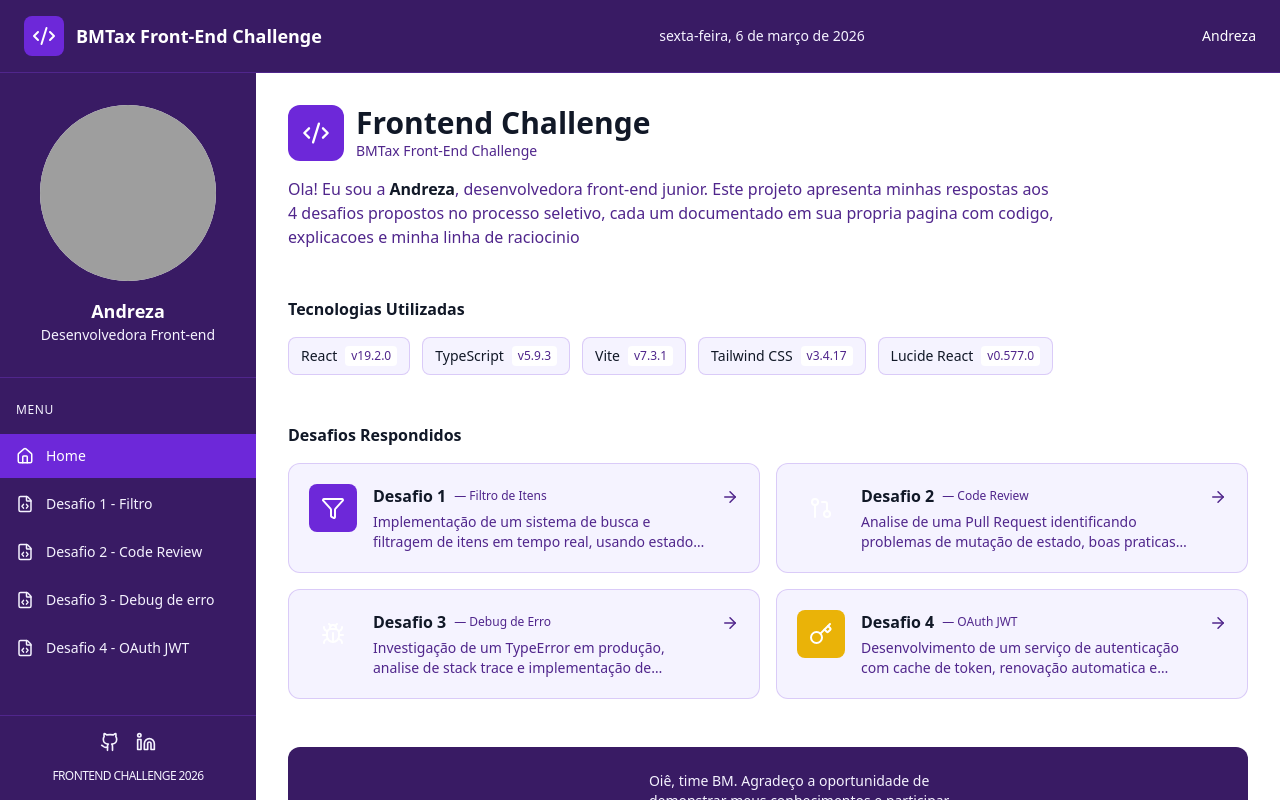
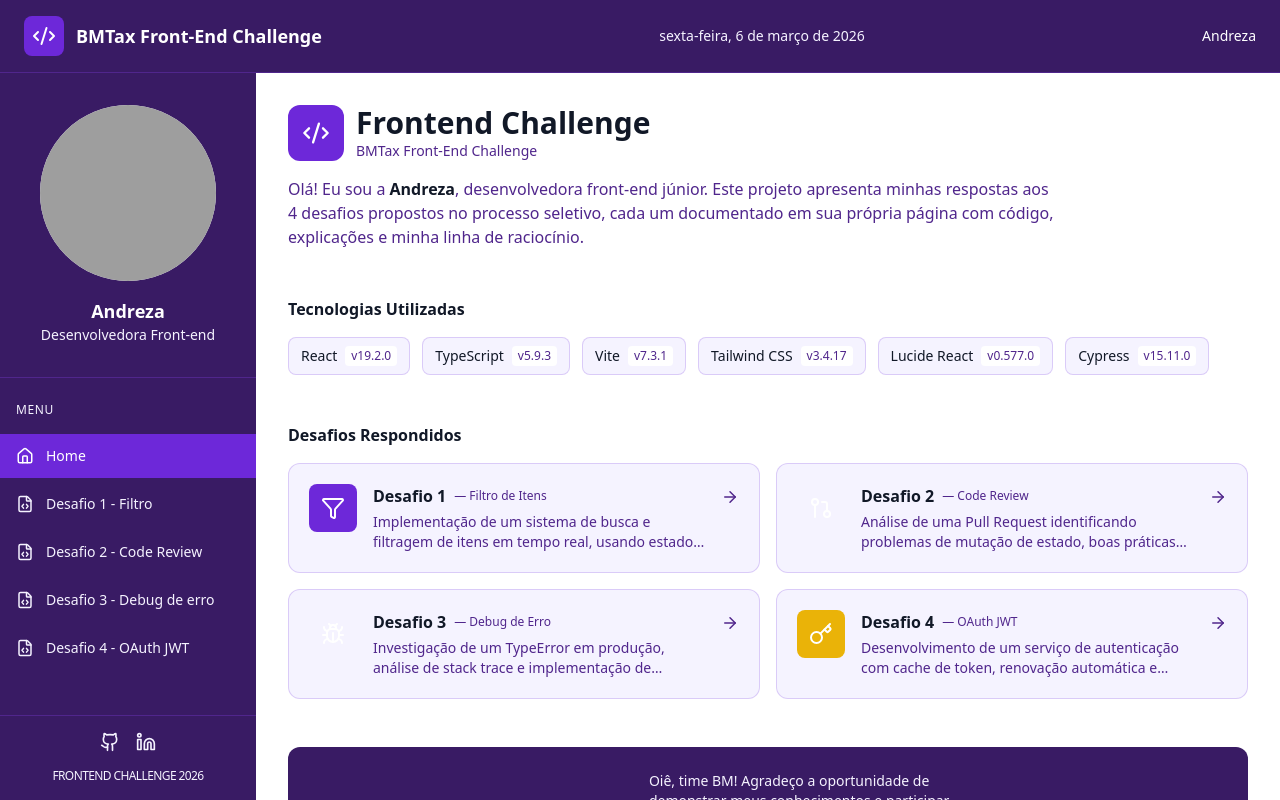
Before and after one commit to andrezadesousa/bmtax-frontend-challenge, a React (Vite) app: page / in a window 1280 px wide. Built offline with nearby package versions, Linux system fonts and the light colour scheme; grey boxes are pictures that could not be loaded.

Commit message:
feat(Home.tsx): create home page with project overview and challenge cards

```diff
--- a/src/pages/Home.tsx
+++ b/src/pages/Home.tsx
@@ -19,6 +19,7 @@ const technologies = [
   { name: "Vite", version: "7.3.1" },
   { name: "Tailwind CSS", version: "3.4.17" },
   { name: "Lucide React", version: "0.577.0" },
+  { name: "Cypress", version: "15.11.0" },
 ];
 
 const challenges = [
@@ -36,7 +37,7 @@ const challenges = [
     title: "Desafio 2",
     subtitle: "Code Review",
     description:
-      "Analise de uma Pull Request identificando problemas de mutação de estado, boas praticas do React e refatoração para Hooks.",
+      "Análise de uma Pull Request identificando problemas de mutação de estado, boas práticas do React e refatoração para Hooks.",
     icon: GitPullRequest,
     color: "bg-diff-add-border",
   },
@@ -45,7 +46,7 @@ const challenges = [
     title: "Desafio 3",
     subtitle: "Debug de Erro",
     description:
-      "Investigação de um TypeError em produção, analise de stack trace e implementação de soluções com optional chaining.",
+      "Investigação de um TypeError em produção, análise de stack trace e implementação de soluções com optional chaining.",
     icon: Bug,
     color: "bg-diff-remove-border",
   },
@@ -54,7 +55,7 @@ const challenges = [
     title: "Desafio 4",
     subtitle: "OAuth JWT",
     description:
-      "Desenvolvimento de um serviço de autenticação com cache de token, renovação automatica e requisições paralelas.",
+      "Desenvolvimento de um serviço de autenticação com cache de token, renovação automática e requisições paralelas.",
     icon: Key,
     color: "bg-yellow-500",
   },
@@ -80,11 +81,11 @@ export function Home({ onNavigate }: HomeProps) {
         </div>
 
         <p className="text-sm md:text-base text-primary-medium max-w-3xl leading-relaxed">
-          Ola! Eu sou a <strong className="text-text-dark">Andreza</strong>,
-          desenvolvedora front-end junior. Este projeto apresenta minhas
+          Olá! Eu sou a <strong className="text-text-dark">Andreza</strong>,
+          desenvolvedora front-end júnior. Este projeto apresenta minhas
           respostas aos 4 desafios propostos no processo seletivo, cada um
-          documentado em sua propria pagina com codigo, explicacoes e minha
-          linha de raciocinio
+          documentado em sua própria página com código, explicações e minha
+          linha de raciocínio.
         </p>
       </header>
 
@@ -170,17 +171,17 @@ export function Home({ onNavigate }: HomeProps) {
             <div>
               <h3 className="font-semibold text-base md:text-lg">Andreza</h3>
               <p className="text-xs md:text-sm text-surface-light">
-                Desenvolvedora Front-end Junior
+                Desenvolvedora Front-end Júnior
               </p>
             </div>
           </div>
 
           <div className="flex-1">
             <p className="text-xs md:text-sm text-surface-light leading-relaxed">
-              Oiê, time BM. Agradeço a oportunidade de demonstrar meus
+              Oiê, time BM! Agradeço a oportunidade de demonstrar meus
               conhecimentos e participar do processo seletivo. Cada desafio foi
               uma oportunidade de aprendizado e gosto muito disso. Documentei
-              meu processo de raciocinio, as pesquisas que fiz e as decisoes que
+              meu processo de raciocínio, as pesquisas que fiz e as decisões que
               tomei, mostrando como abordo problemas reais.
             </p>
           </div>
```
